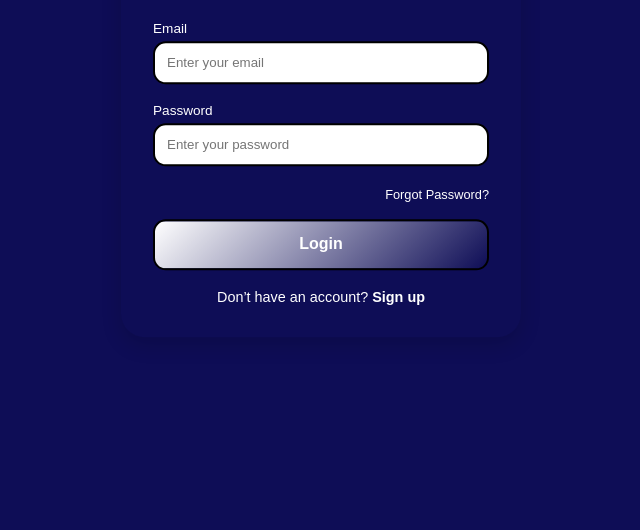
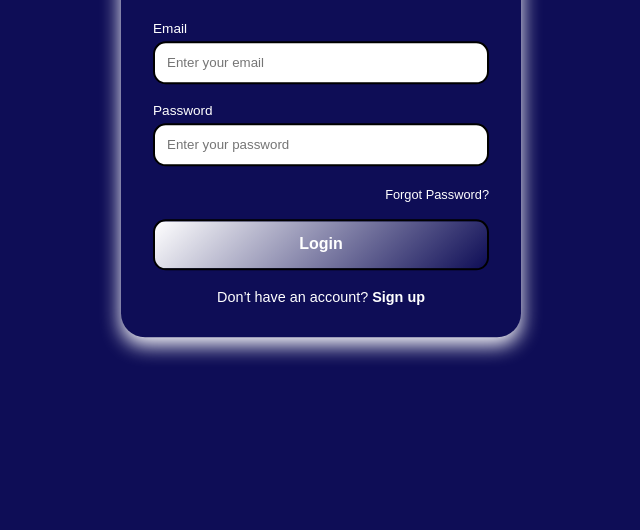
Before and after one commit to janciraniD/Log-In-page, a plain HTML site: page index.html in a window 1280 px wide. Shown: the part 270-800 px from the top of the page, without its empty margins (319-959 px from the left). Drawn offline with Linux system fonts and the light colour scheme.

Commit message:
Did some changes

```diff
--- a/style.css
+++ b/style.css
@@ -7,7 +7,7 @@
 }
 
 body {
-  background-color:#0e0d56;
+  background-color: #0e0d56;
   display: flex;
   justify-content: center;
   align-items: center;
@@ -23,7 +23,7 @@ body {
   background: transparent;
   padding: 2rem;
   border-radius: 1.5rem;
-  box-shadow: 0 8px 20px rgba(0,0,0,0.15);
+  box-shadow: 0 8px 20px #ffffff;
   text-align: center;
   animation: fadeIn 1.5s ease-in-out,pulseGlow 2s infinite alternate,floating 3s ease-in-out infinite;
 }
```
